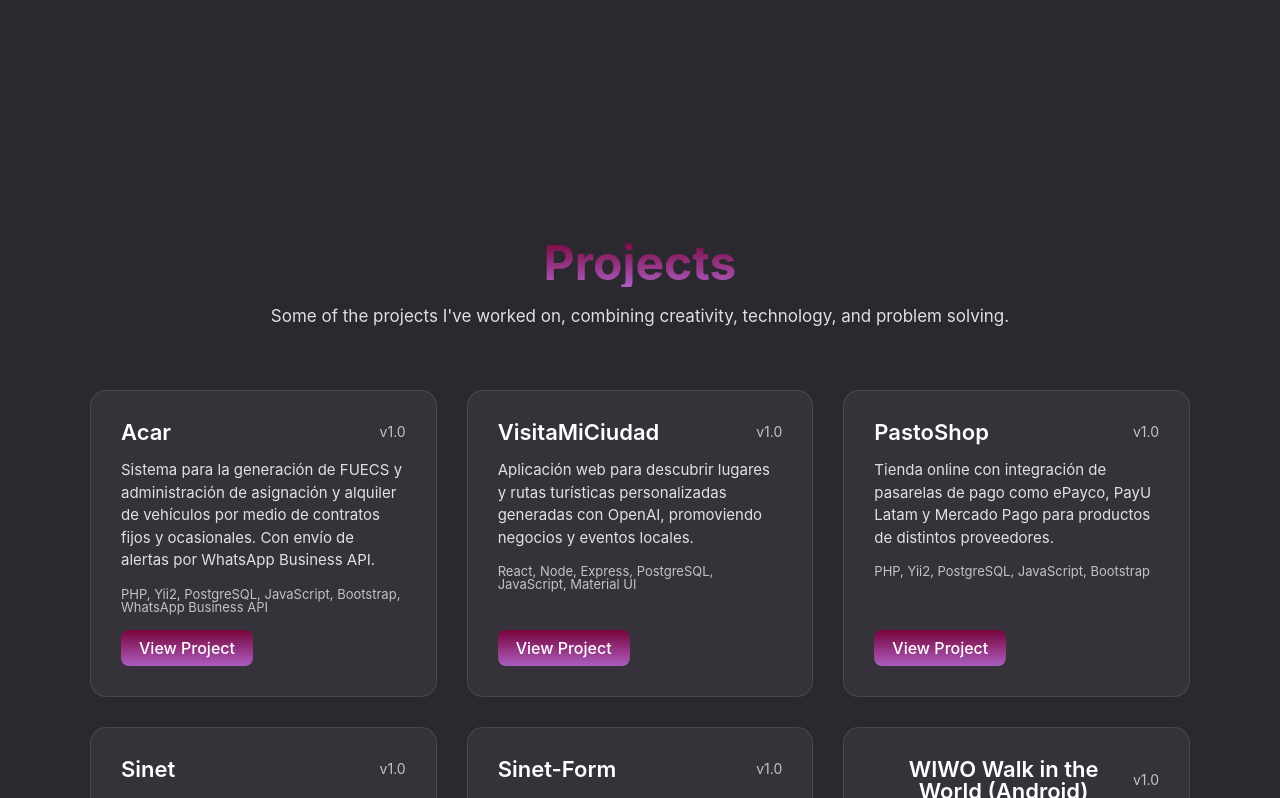
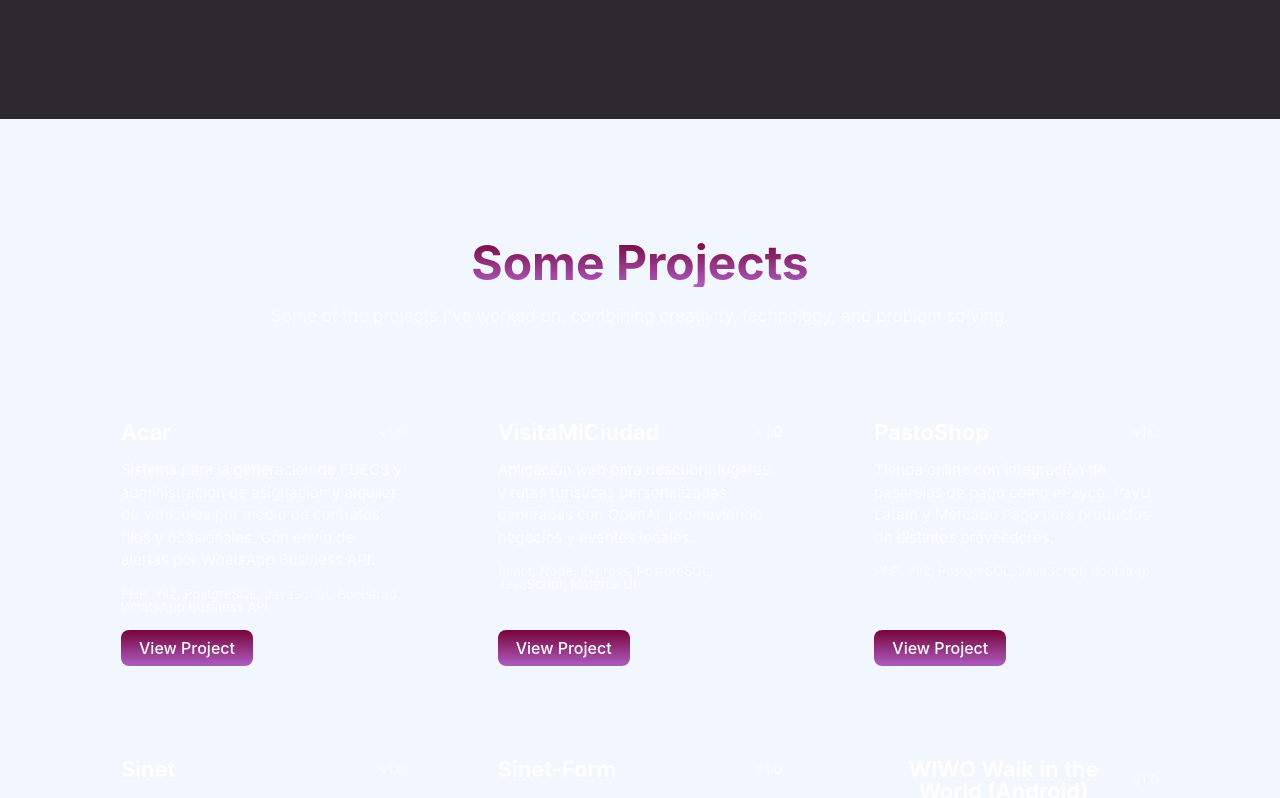
Before and after one commit to dianaflorez/my-portfolio, a React (Vite) app in the folder ui/: page / in a window 1280 px wide. Shown: the part 2222-3020 px from the top of the page. Built offline with nearby package versions, Linux system fonts and the light colour scheme.

Commit message:
[FIX] Array Projects

```diff
--- a/ui/src/components/sections/Projects.tsx
+++ b/ui/src/components/sections/Projects.tsx
@@ -99,7 +99,7 @@ const projects: Project[] = [
 const Projects: React.FC = () => {
   return (
     <Wrapper>
-      <Title>Projects</Title>
+      <Title>Some Projects</Title>
       <Description>
         Some of the projects I've worked on, combining creativity, technology, and problem solving.
       </Description>
@@ -130,7 +130,7 @@ export default Projects;
 
 // 💅 Estilos
 const Wrapper = styled.section`
-  background: ${themes.dark.backgroundColor};
+  background: ${themes.dark.backgroundColorPurple};
   padding: 120px 30px;
   text-align: center;
 `;
```
